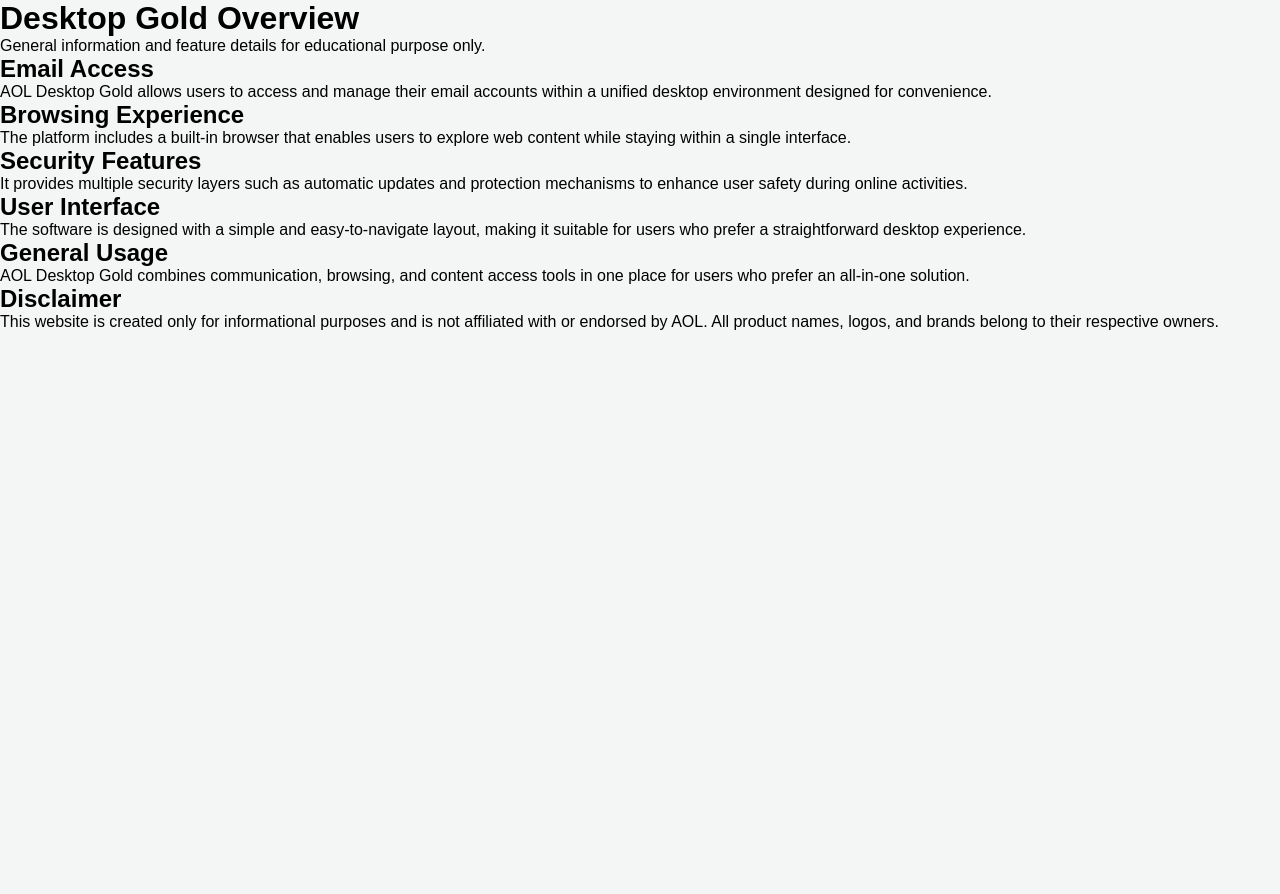
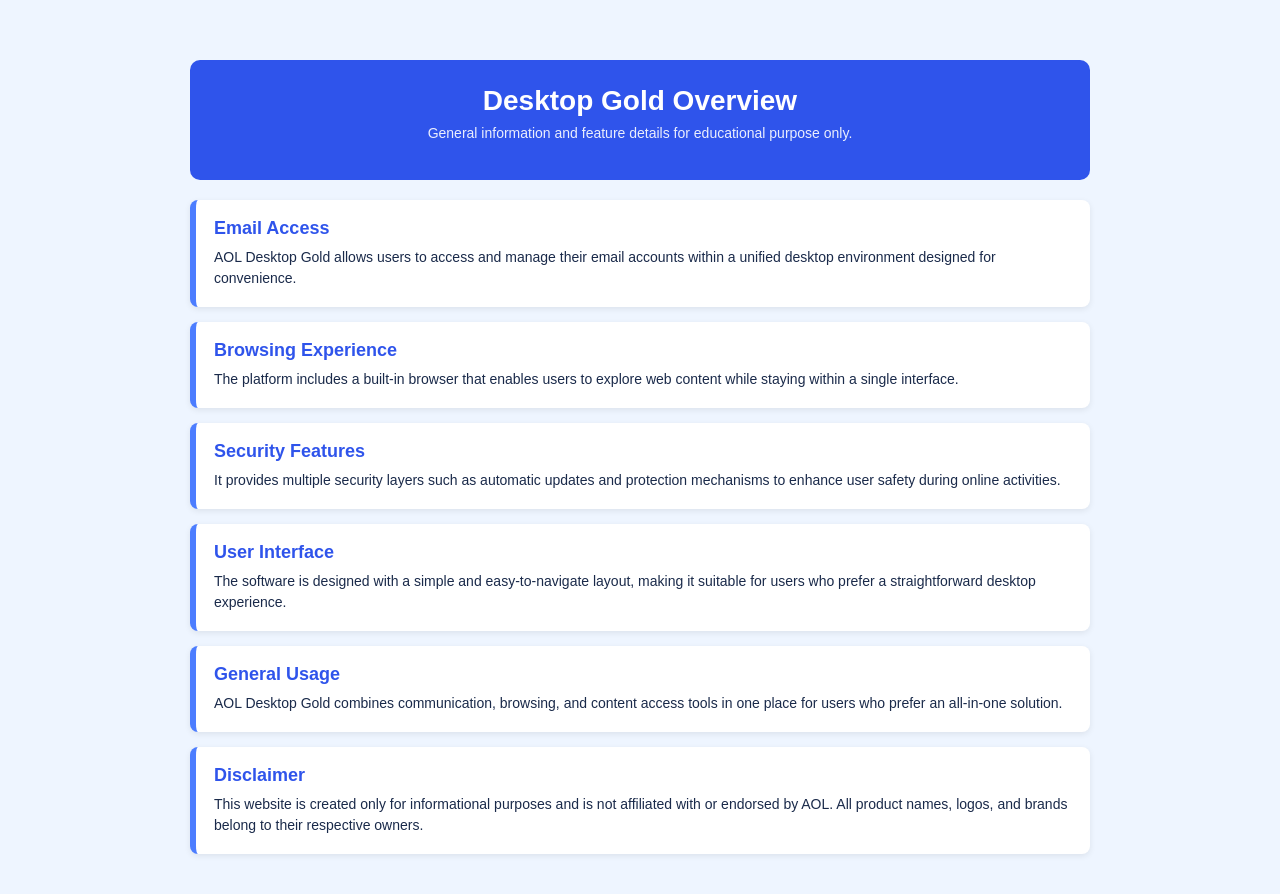
Before and after one commit to myaolgold/myaolgold.github.io, a plain HTML site: page index.html in a window 1280 px wide. Before the commit the page ends 800 px from the top, so only its background shows below. Drawn offline with Linux system fonts and the light colour scheme.

Commit message:
Update style.css

```diff
--- a/style.css
+++ b/style.css
@@ -1,52 +1,53 @@
-	* {
+body {
   margin: 0;
-	  padding: 0;
-	  box-sizing: border-box;
   font-family: Arial, sans-serif;
+  background: #eef5ff;
+  color: #1a2a4a;
 }
 
-	/* BODY */
-	body {
-	  background-color: #f4f6f5;
+.container {
+  max-width: 900px;
+  margin: 40px auto;
+  padding: 20px;
 }
 
-	/* HERO SECTION */
-	.hero {
-	  display: flex;
-	  flex-direction: column;
-	  justify-content: center;
-	  align-items: center;
-	  height: 100vh;
+.header-box {
+  background: #2f54eb;
+  color: white;
+  padding: 25px;
+  border-radius: 10px;
   text-align: center;
-	  padding: 0 20px;
-	}
-
-	.hero h1 {
-	  font-size: 36px;
-	  color: #0b6b3a;
   margin-bottom: 20px;
 }
 
-	.hero p {
-	  font-size: 18px;
-	  color: #444;
-	  margin-bottom: 30px;
-	  max-width: 600px;
+.header-box h1 {
+  margin: 0;
+  font-size: 28px;
 }
 
-	.hero-btn {
-	  display: inline-block;
-	  padding: 15px 30px;
-	  background-color: #0b6b3a;
-	  color: #ffffff;
-	  text-decoration: none;
-	  border-radius: 6px;
-	  font-size: 16px;
-	  font-weight: bold;
-	  transition: all 0.3s ease;
+.header-box p {
+  margin-top: 8px;
+  font-size: 14px;
+  opacity: 0.9;
 }
 
-	.hero-btn:hover {
-	  background-color: #09522c;
-	  transform: scale(1.05);
+.info-box {
+  background: #ffffff;
+  border-left: 6px solid #4c7dff;
+  padding: 18px;
+  margin-bottom: 15px;
+  border-radius: 8px;
+  box-shadow: 0 2px 6px rgba(0,0,0,0.08);
 }
+
+.info-box h2 {
+  margin: 0 0 8px 0;
+  font-size: 18px;
+  color: #2f54eb;
+}
+
+.info-box p {
+  margin: 0;
+  font-size: 14px;
+  line-height: 1.5;
+}
```
Lines whose indentation alone changed are shown as unchanged.
